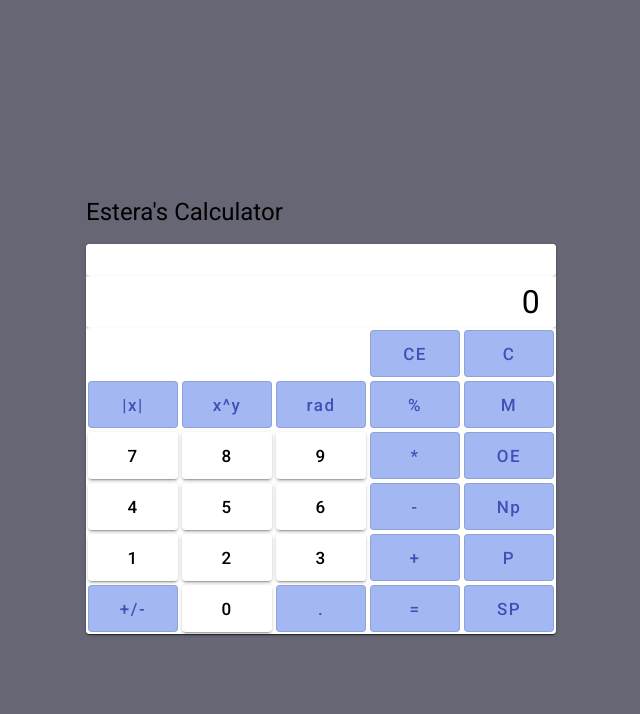
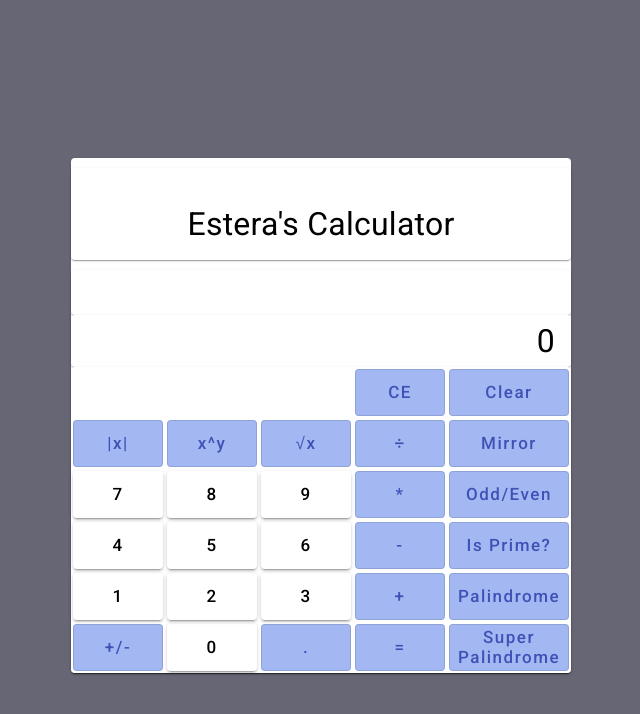
Before and after one commit to ProgramingLearning/CalculatorUI, an Angular app in the folder CalculatorUI/: page / in a window 1280 px wide. Shown: the top 714 px of the page, without its empty margins (319-959 px from the left). Built offline with nearby package versions, Linux system fonts and the light colour scheme.

Commit message:
modified according to notes from PR review

```diff
--- a/CalculatorUI/src/app/calculator/calculator.component.html
+++ b/CalculatorUI/src/app/calculator/calculator.component.html
@@ -1,55 +1,55 @@
 <div class="container-sm">
-  <h1 class="text-center">Estera's Calculator</h1>
+  <!-- <h1 class="text-center">Estera's Calculator</h1> -->
   <mat-card class="all-content">
 
-    <!--  <mat-card class="title">Angular Calculator</mat-card> -->
-    <mat-card class="messageLabel">
-      <mat-card-content>{{output}}</mat-card-content>
-    </mat-card>
-    <mat-card class="resultLabel">
-      <mat-card-content>{{input}}</mat-card-content>
-    </mat-card>
-    <mat-card class="calculatorButtons">
-      <div class="col-sm-12 p-1 m-0">
-        <button mat-stroked-button color="primary" class="op-buttons" (click)="pressDelete('CE')">CE</button>
-        <button mat-stroked-button color="primary" class="op-buttons" (click)="pressDelete('delete')">C</button>
+    <mat-card class="title">Estera's Calculator</mat-card>
+
+      <mat-card class="message-label">
+        <mat-card-content>{{output}}</mat-card-content>
+      </mat-card>
+      <mat-card class="result-label">
+        <mat-card-content>{{input}}</mat-card-content>
+      </mat-card>
+
+    <mat-card class="calculator-buttons">
+      <div class="col-sm-3 p-1 m-0">
+        <button mat-stroked-button color="primary" class="op-buttons" (click)="pressClear()">CE</button>
+        <button mat-stroked-button color="primary" class="long-op-buttons" (click)="pressDelete()">Clear</button>
       </div>
-      <div class="col-sm-12 p-1 m-0">
+      <div class="col-sm-3 p-1 m-0">
         <button mat-stroked-button color="primary" class="op-buttons" (click)="pressOperation('MOD')">|x|</button>
         <button mat-stroked-button color="primary" class="op-buttons" (click)="pressOperation('^')">x^y</button>
-        <button mat-stroked-button color="primary" class="op-buttons" (click)="pressOperation('rad')">rad</button>
-        <button mat-stroked-button color="primary" class="op-buttons" (click)="pressOperation('/')">%</button>
-        <button mat-stroked-button color="primary" class="op-buttons" (click)="pressOperation('M')">M</button>
+        <button mat-stroked-button color="primary" class="op-buttons" (click)="pressOperation('√')">√x</button>
+        <button mat-stroked-button color="primary" class="op-buttons" (click)="pressOperation('/')">÷</button>
+        <button mat-stroked-button color="primary" class="long-op-buttons" (click)="pressOperation('M')">Mirror</button>
       </div>
-      <div class="col-sm-12 p-1 m-0">
-        <button mat-raised-button color="link" (click)="pressNum('7')">7</button>
-        <button mat-raised-button color="link" (click)="pressNum('8')">8</button>
-        <button mat-raised-button color="link" (click)="pressNum('9')">9</button>
+      <div class="col-sm-3 p-1 m-0">
+        <button mat-raised-button color="link" class="num-buttons" (click)="pressNum('7')">7</button>
+        <button mat-raised-button color="link" class="num-buttons" (click)="pressNum('8')">8</button>
+        <button mat-raised-button color="link" class="num-buttons" (click)="pressNum('9')">9</button>
         <button mat-stroked-button color="primary" class="op-buttons" (click)="pressOperation('*')">*</button>
-        <button mat-stroked-button color="primary" class="op-buttons" (click)="pressOperation('OE')">OE</button>
+        <button mat-stroked-button color="primary" class="long-op-buttons" (click)="pressOperation('OE')">Odd/Even</button>
       </div>
-      <div class="col-sm-12 p-1 m-0">
-        <button mat-raised-button color="link" (click)="pressNum('4')">4</button>
-        <button mat-raised-button color="link" (click)="pressNum('5')">5</button>
-        <button mat-raised-button color="link" (click)="pressNum('6')">6</button>
+      <div class="col-sm-3 p-1 m-0">
+        <button mat-raised-button color="link" class="num-buttons" (click)="pressNum('4')">4</button>
+        <button mat-raised-button color="link" class="num-buttons" (click)="pressNum('5')">5</button>
+        <button mat-raised-button color="link" class="num-buttons" (click)="pressNum('6')">6</button>
         <button mat-stroked-button color="primary" class="op-buttons" (click)="pressOperation('-')">-</button>
-
-
-        <button mat-stroked-button color="primary" class="op-buttons" (click)="pressOperation('PRIME')">Np</button>
+        <button mat-stroked-button color="primary" class="long-op-buttons" (click)="pressOperation('PRIME')">Is Prime?</button>
       </div>
-      <div class="col-sm-12 p-1 m-0">
-        <button mat-raised-button color="link" (click)="pressNum('1')">1</button>
-        <button mat-raised-button color="link" (click)="pressNum('2')">2</button>
-        <button mat-raised-button color="link" (click)="pressNum('3')">3</button>
+      <div class="col-sm-3 p-1 m-0">
+        <button mat-raised-button color="link" class="num-buttons" (click)="pressNum('1')">1</button>
+        <button mat-raised-button color="link" class="num-buttons" (click)="pressNum('2')">2</button>
+        <button mat-raised-button color="link" class="num-buttons" (click)="pressNum('3')">3</button>
         <button mat-stroked-button color="primary" class="op-buttons" (click)="pressOperation('+')">+</button>
-        <button mat-stroked-button color="primary" class="op-buttons" (click)="pressOperation('P')">P</button>
+        <button mat-stroked-button color="primary" class="long-op-buttons" (click)="pressOperation('P')">Palindrome</button>
       </div>
-      <div class="col-sm-12 p-1 m-0">
-        <button mat-stroked-button color="primary" class="op-buttons" (click)="pressOperation('CS')">+/-</button>
-        <button mat-raised-button color="link" (click)="pressNum('0')">0</button>
-        <button mat-stroked-button color="primary" class="op-buttons" (click)="pressNum('.')">.</button>
+      <div class="col-sm-3 p-1 m-0">
+        <button mat-stroked-button color="primary" class="op-buttons" (click)="pressCS()">+/-</button>
+        <button mat-raised-button color="link" class="num-buttons" (click)="pressNum('0')">0</button>
+        <button mat-stroked-button color="primary" class="op-buttons" (click)="pressDot()">.</button>
         <button mat-stroked-button color="primary" class="op-buttons" (click)="pressOperation('RESULT')">=</button>
-        <button mat-stroked-button color="primary" class="op-buttons" (click)="pressOperation('SP')">SP</button>
+        <button mat-stroked-button color="primary" class="long-op-buttons" (click)="pressOperation('SP')">Super Palindrome</button>
       </div>
     </mat-card>
   </mat-card>
--- a/CalculatorUI/src/app/calculator/calculator.component.scss
+++ b/CalculatorUI/src/app/calculator/calculator.component.scss
@@ -1,67 +1,59 @@
 
 .mat-mdc-card.all-content {
-
     width: fit-content;
     align-self: center;
     display: flex;
-    /* background-color: #1f1f24; */
 }
 
-
 .mat-mdc-card.title {
-
     font-size: xx-large;
     height: 30px;
     align-content: end;
     margin-top: 10px;
     margin-bottom: 10px;
     background-blend-mode: color;
-    /*  background-color: #d0bebe; */
     padding: 46px;
     align-items: center;
+}
+.mat-mdc-card.message-label{
+    height: 45px;
+}
+.calculator-buttons button {
+    height: 47px;
 
-}
-
-
-.calculatorButtons button {
-    height: 47px;
-    width: 90px;
     font-size: 17px;
     margin: 2px;
-    /* background-color: #1f1f24 */
 }
-
+.num-buttons{
+    width: 90px;
+}
 .op-buttons {
     background-color: rgb(163, 184, 243);
     color: #684c4c;
+    width: 90px;
 }
+.long-op-buttons {
+    background-color: rgb(163, 184, 243);
+    color: #684c4c;
+    width: 120px;
+}
+
 .mdc-button:hover {
     cursor: pointer;
-    /* background: #232324; */
 }
 
-
-.mat-mdc-card.calculatorButtons {
-
+.mat-mdc-card.calculator-buttons {
     display: flex;
     align-self: center;
     align-items: end;
 }
 
-
-
-.mat-mdc-card.messageLabel {
-
+.mat-mdc-card.message-label {
     font-size: larger;
     align-items: end;
-
-
-
 }
 
-.mat-mdc-card.resultLabel {
-
+.mat-mdc-card.result-label {
     font-size: xx-large;
     align-items: end;
-
 }
--- a/CalculatorUI/src/app/calculator/calculator.component.ts
+++ b/CalculatorUI/src/app/calculator/calculator.component.ts
@@ -1,5 +1,4 @@
 import { HostListener, Component } from '@angular/core';
-
 
 
 @Component({
@@ -25,26 +24,37 @@ export class CalculatorComponent {
       this.opFlag = false;
       this.operation = '';
     }
-
     if (this.input.length < 15) {
-      if (num == '.') {
-        if (!this.input.includes(".")) {
-          if (this.input === '') {
-            this.input = this.input.concat('0', num);
-          }
-          else if (this.input === '0') {
-            this.input = this.input.concat(num);
+      if (this.input == '0') {
+        this.input = num;
       }
       else {
         this.input = this.input.concat(num);
       }
     }
   }
-      else if (this.input == '0') {
-        this.input = num;
+
+  pressCS() {
+    if (this.input.includes('-')) {
+      this.input = this.input.slice(1);
     }
     else {
-        this.input = this.input.concat(num);
+      if (this.input != '0') {
+        this.input = '-' + this.input;
+      }
+    }
+  }
+
+  pressDot() {
+    if (!this.input.includes(".")) {
+      if (this.input === '') {
+        this.input = this.input.concat('0.');
+      }
+      else if (this.input === '0') {
+        this.input = this.input.concat('.');
+      }
+      else {
+        this.input = this.input.concat('.');
       }
     }
   }
@@ -55,23 +65,21 @@ export class CalculatorComponent {
     this.opFlag = true;
   }
 
-  pressDelete(num: string) {
-    if (num == 'delete') {
+  pressDelete() {
     this.input = '0';
     this.operation = '';
     this.output = '';
     this.opFlag = false;
   }
-    else if (num == 'CE') {
+
+  pressClear() {
     this.input = '0';
+  }
 
-    }
-  }
   @HostListener('window:keydown.0', ['$event'])
   on0KeyPress(event: KeyboardEvent) {
     this.pressNum('0');
   }
-
   @HostListener('window:keydown.1', ['$event'])
   on1KeyPress(event: KeyboardEvent) {
     this.pressNum('1');
@@ -88,7 +96,6 @@ export class CalculatorComponent {
   on4KeyPress(event: KeyboardEvent) {
     this.pressNum('4');
   }
-
   @HostListener('window:keydown.5', ['$event'])
   on5KeyPress(event: KeyboardEvent) {
     this.pressNum('5');
@@ -131,11 +138,10 @@ export class CalculatorComponent {
   }
   @HostListener('window:keydown.dot', ['$event'])
   onDotKeyPress(event: KeyboardEvent) {
-    this.pressNum('.');
+    this.pressDot();
   }
   @HostListener('window:keydown.backspace', ['$event'])
   onDelKeyPress(event: KeyboardEvent) {
-    this.pressDelete('delete');
+    this.pressDelete();
   }
-
 }
```
Also changed, not shown: 1 other file (tests, documents, lock files or other folders). Lines whose indentation alone changed are shown as unchanged.
